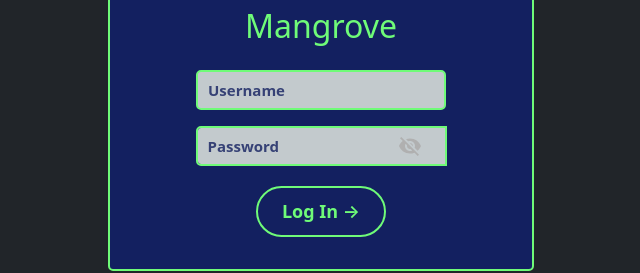
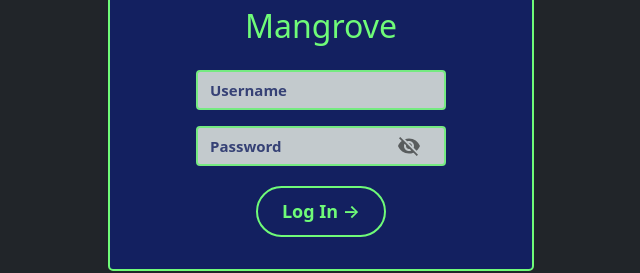
Before and after one commit to tntechcsc/webharness, a React (Create React App) app in the folder frontend/: page /login in a window 1280 px wide. Shown: the part 385-658 px from the top of the page, without its empty margins (319-959 px from the left). Built offline with nearby package versions, Linux system fonts and the light colour scheme.

Commit message:
Fixed styling issue with password field to keep styling consistent. Darkened VisibilityOff

```diff
--- a/frontend/src/pages/login.js
+++ b/frontend/src/pages/login.js
@@ -55,12 +55,12 @@ const Login = () => {
         <img src="LogoHarness2.png" alt="Logo" className="logo" style={{ maxWidth: '200px', maxHeight: '200px' }}/>
         <div style={{ fontSize: '32px', color: '#6ffb78' }}>Mangrove</div>
         <div className="d-flex flex-column align-items-center">
-          <input className="input mb-3" name="username" placeholder="Username" type="text" required onKeyUp={handleCapsLock} />
+          <input className="input mb-3" name="username" placeholder="Username" type="text" required onKeyUp={handleCapsLock} style={{border: '2px solid #75ea81', borderRadius: '.25rem', padding: '.375rem .75rem', outlineColor: '#75ea81'}} />
           <div className="input-group mb-1 position-relative">
-            <input className="input form-control" name="password" placeholder="Password" type={showPassword ? "text" : "password"} required onKeyUp={handleCapsLock} />
+            <input className="input" name="password" placeholder="Password" type={showPassword ? "text" : "password"} required onKeyUp={handleCapsLock} style={{border: '2px solid #75ea81', borderRadius: '.25rem', padding: '.375rem .75rem', outlineColor: '#6ffb78'}} />
             <div className="position-absolute top-50 end-0 translate-middle-y pe-0">
               <FormControlLabel
-                control={<Checkbox icon={<VisibilityOff />} checkedIcon={<Visibility />} onChange={togglePasswordVisibility} />}
+                control={<Checkbox icon={<VisibilityOff style={{ color: 'rgba(0, 0, 0, 0.54)' }} />} checkedIcon={<Visibility />} onChange={togglePasswordVisibility} />}
                 label=""
               />
             </div>
```
